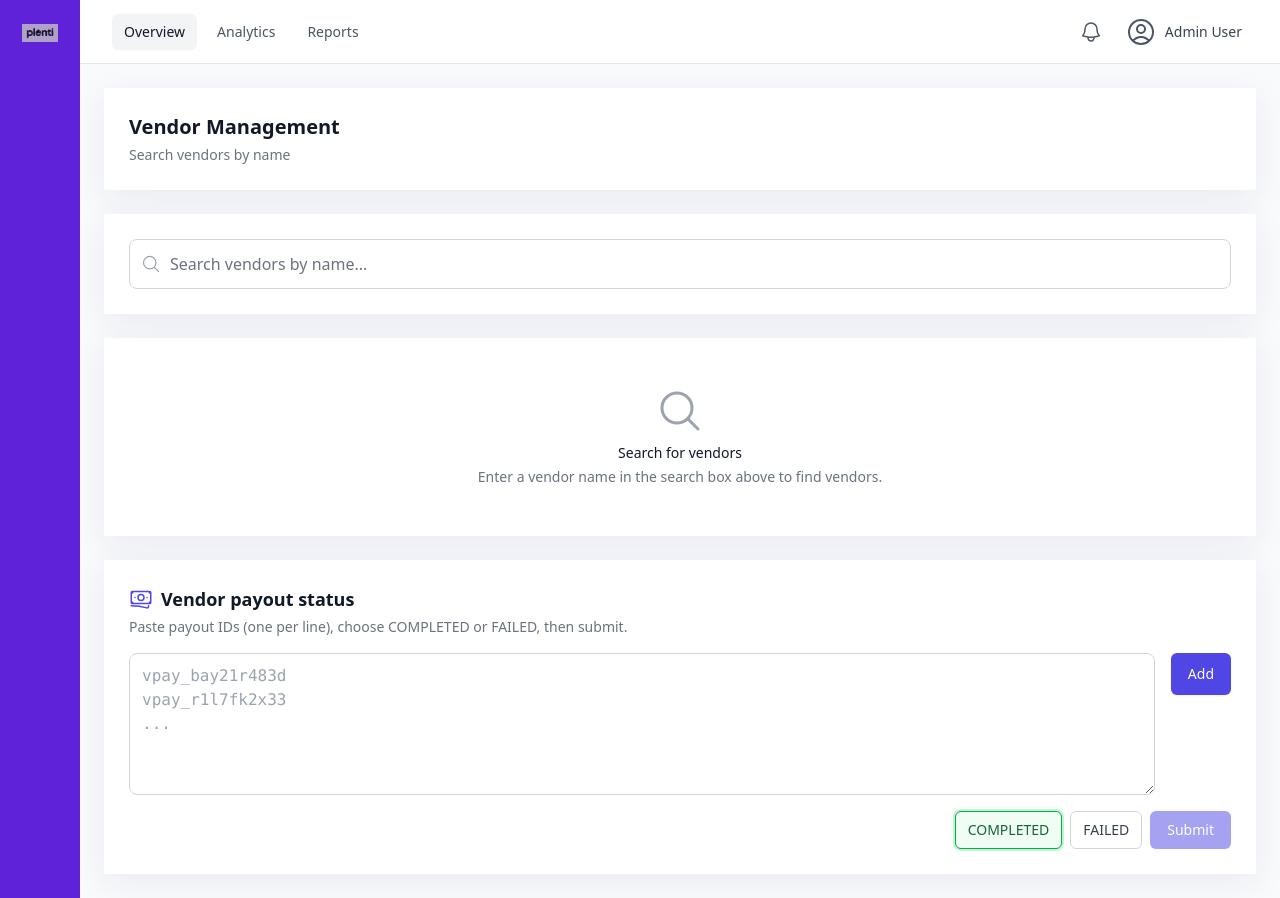
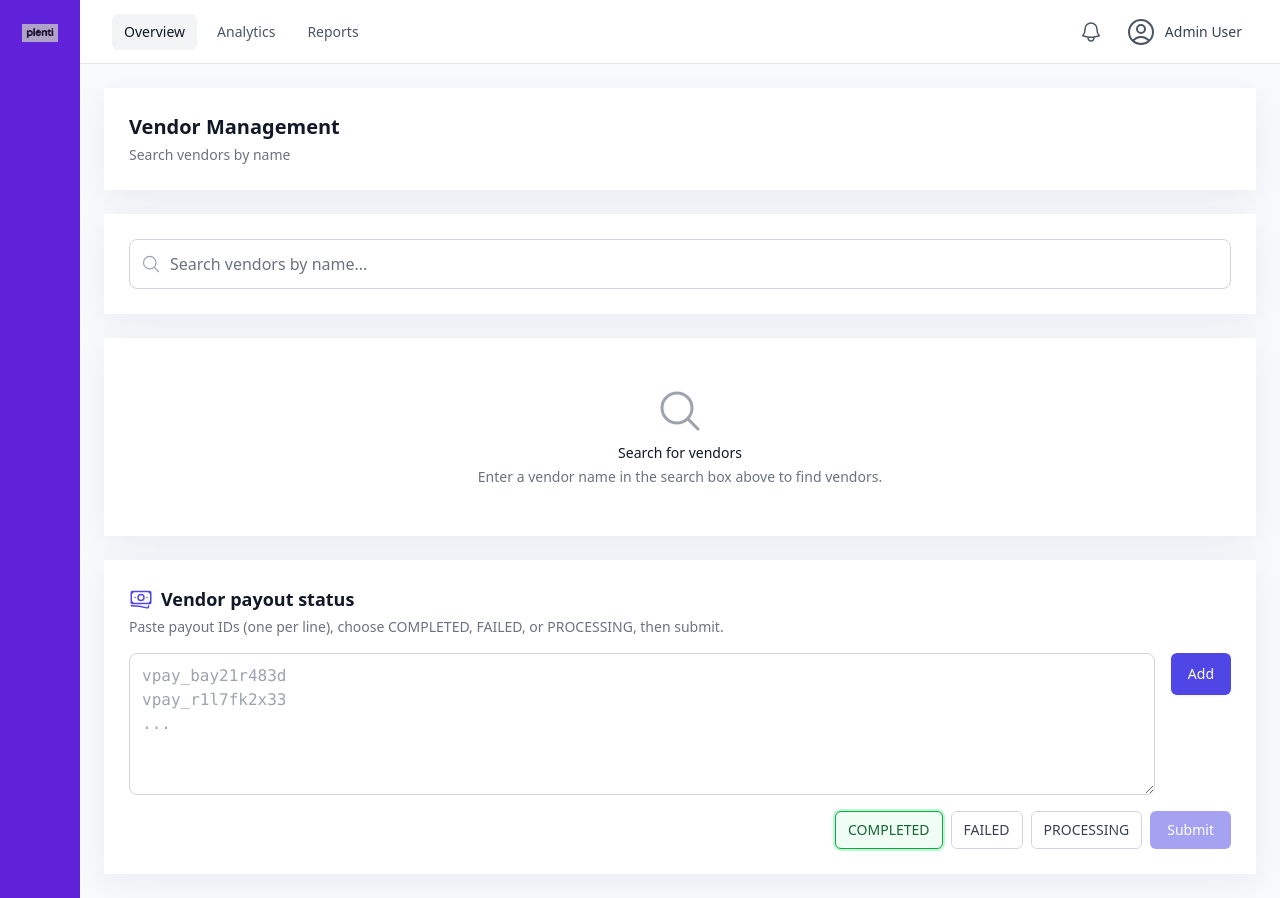
Before and after one commit to plenti-code-handler/admin-dash, a Next.js app: page /dashboard/vendors in a window 1280 px wide. Built offline with nearby package versions, Linux system fonts and the light colour scheme.

Commit message:
Added payout new status

```diff
--- a/src/components/vendors/VendorPayoutBulkUpdate.tsx
+++ b/src/components/vendors/VendorPayoutBulkUpdate.tsx
@@ -5,6 +5,26 @@ import { BanknotesIcon, XMarkIcon } from '@heroicons/react/24/outline';
 import axiosClient from '../../../AxiosClient';
 import { buildApiUrl } from '@/config';
 import { logger } from '@/utils/logger';
+
+type VendorPayoutStatus = 'COMPLETED' | 'FAILED' | 'PROCESSING';
+
+const PAYOUT_STATUS_OPTIONS: {
+  value: VendorPayoutStatus;
+  activeClassName: string;
+}[] = [
+  {
+    value: 'COMPLETED',
+    activeClassName: 'border-green-600 bg-green-50 text-green-800 ring-2 ring-green-200',
+  },
+  {
+    value: 'FAILED',
+    activeClassName: 'border-red-600 bg-red-50 text-red-800 ring-2 ring-red-200',
+  },
+  {
+    value: 'PROCESSING',
+    activeClassName: 'border-amber-600 bg-amber-50 text-amber-800 ring-2 ring-amber-200',
+  },
+];
 
 function parsePayoutIdsFromText(text: string): string[] {
   const lines = text.split(/\r?\n/);
@@ -22,7 +42,7 @@ function parsePayoutIdsFromText(text: string): string[] {
 export default function VendorPayoutBulkUpdate() {
   const [pasteInput, setPasteInput] = useState('');
   const [payoutIds, setPayoutIds] = useState<string[]>([]);
-  const [statusBool, setStatusBool] = useState(true);
+  const [status, setStatus] = useState<VendorPayoutStatus>('COMPLETED');
   const [submitting, setSubmitting] = useState(false);
   const [feedback, setFeedback] = useState<{
     type: 'success' | 'error';
@@ -63,12 +83,12 @@ export default function VendorPayoutBulkUpdate() {
       setFeedback(null);
 
       const url = buildApiUrl('/v1/superuser/vendor/payout/update', {
-        status: statusBool,
+        status,
       });
 
       const response = await axiosClient.patch<{
         message?: string;
-        status?: boolean;
+        status?: VendorPayoutStatus;
       }>(url, { payout_ids: payoutIds });
 
       const msg =
@@ -100,7 +120,7 @@ export default function VendorPayoutBulkUpdate() {
           Vendor payout status
         </h2>
         <p className="text-xs sm:text-sm text-gray-500 mt-1">
-          Paste payout IDs (one per line), choose COMPLETED or FAILED, then submit.
+          Paste payout IDs (one per line), choose COMPLETED, FAILED, or PROCESSING, then submit.
         </p>
       </div>
 
@@ -151,34 +171,23 @@ export default function VendorPayoutBulkUpdate() {
         </div>
 
         <div className="flex flex-wrap items-center gap-2 shrink-0 lg:justify-end">
+          {PAYOUT_STATUS_OPTIONS.map((option) => (
             <button
+              key={option.value}
               type="button"
               onClick={() => {
-              setStatusBool(true);
+                setStatus(option.value);
                 setFeedback(null);
               }}
               className={`inline-flex items-center justify-center px-3 py-2 text-xs sm:text-sm font-medium rounded-md border focus:outline-none focus:ring-2 focus:ring-offset-2 focus:ring-indigo-500 ${
-              statusBool
-                ? 'border-green-600 bg-green-50 text-green-800 ring-2 ring-green-200'
+                status === option.value
+                  ? option.activeClassName
                   : 'border-gray-300 bg-white text-gray-700 hover:bg-gray-50'
               }`}
             >
-            COMPLETED
+              {option.value}
             </button>
-          <button
-            type="button"
-            onClick={() => {
-              setStatusBool(false);
-              setFeedback(null);
-            }}
-            className={`inline-flex items-center justify-center px-3 py-2 text-xs sm:text-sm font-medium rounded-md border focus:outline-none focus:ring-2 focus:ring-offset-2 focus:ring-indigo-500 ${
-              !statusBool
-                ? 'border-red-600 bg-red-50 text-red-800 ring-2 ring-red-200'
-                : 'border-gray-300 bg-white text-gray-700 hover:bg-gray-50'
-            }`}
-          >
-            FAILED
-          </button>
+          ))}
           <button
             type="button"
             onClick={handleSubmit}
```
Lines whose indentation alone changed are shown as unchanged.
